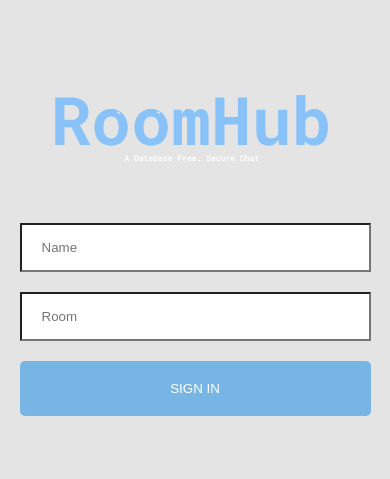
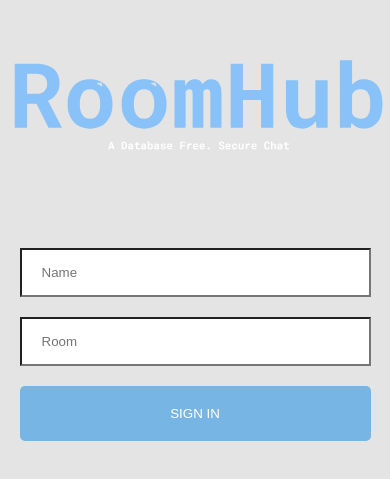
Before and after one commit to Austinshepherd/ChatApp, a React (Create React App) app in the folder Client/: page / in a window 390 px wide. Shown: the part 153-632 px from the top of the page. Built offline with nearby package versions, Linux system fonts and the light colour scheme.

Commit message:
Windows resizing quickfix

```diff
--- a/Client/src/components/Join/Join.css
+++ b/Client/src/components/Join/Join.css
@@ -21,9 +21,9 @@ html, body {
     text-align: center;
     display: block;
     padding: 0px;
-    margin-left: 9%;
-    width: 80%;
-    height: 200px;
+    margin-left: -8%;
+    width: 120%;
+    height: 300px;
   }
   .joinOuterContainer {
     display: flex;
@@ -36,6 +36,7 @@ html, body {
 
   .joinInnerContainer {
     width: 50%;
+    max-width: 500px;
   }
 
   .joinInput {
@@ -79,7 +80,10 @@ html, body {
       width: 90%;
     }
     img.logo{
-      margin-top: -100px;
+      margin-top: -150px;
+      height: 300px;
+      margin-left: -11px;
+      width: 108%;
     }
 
   }
```
Also changed, not shown: 8 other files (tests, documents, lock files or other folders).
